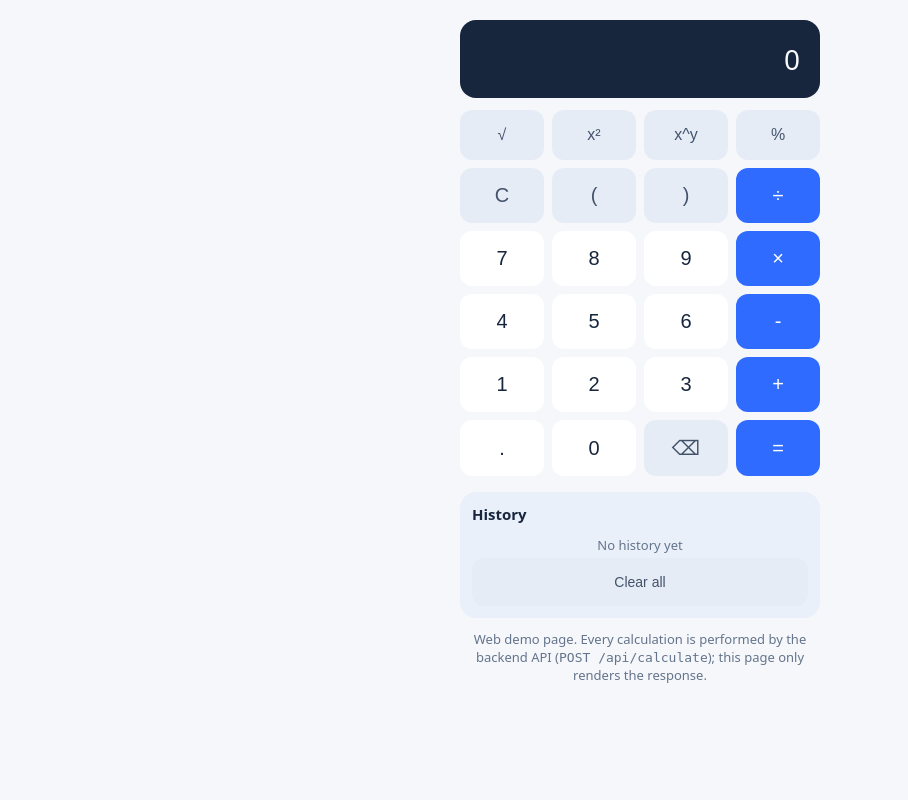
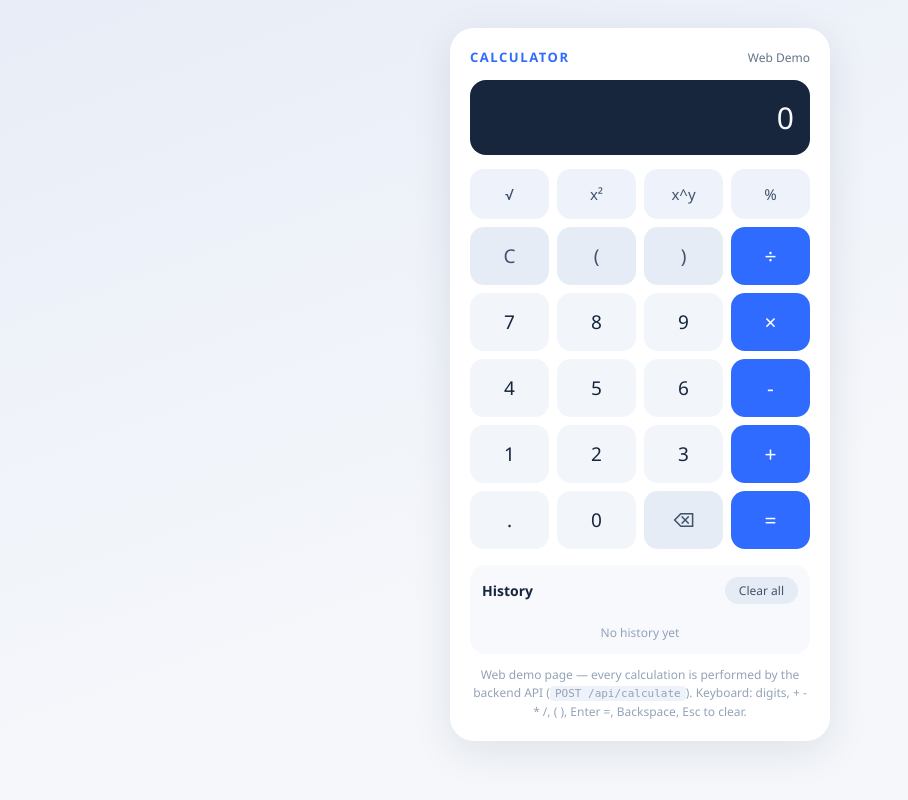
Before and after one commit to Nomkr/832401103-calculator-backend, a Flask app: page / in a window 1280 px wide. Shown: the whole page, without its empty margins (0-908 px from the left). Run offline with Flask 3, Linux system fonts and the light colour scheme; data that the repository does not hold is empty.

Commit message:
Polish web demo page design and add keyboard support

```diff
--- a/templates/index.html
+++ b/templates/index.html
@@ -7,74 +7,136 @@
 <style>
     * { box-sizing: border-box; }
     body {
-        font-family: system-ui, -apple-system, sans-serif;
-        background: #f5f7fb;
+        font-family: "Segoe UI", system-ui, -apple-system, sans-serif;
+        background: linear-gradient(160deg, #e8edf7 0%, #f5f7fb 60%);
+        min-height: 100vh;
         display: flex;
         justify-content: center;
-        padding: 20px;
+        align-items: flex-start;
+        padding: 28px 16px;
         margin: 0;
     }
-    .calc { width: 360px; max-width: 100%; }
+    .card {
+        width: 380px;
+        max-width: 100%;
+        background: #ffffff;
+        border-radius: 24px;
+        box-shadow: 0 10px 40px rgba(23, 38, 61, 0.10);
+        padding: 20px;
+    }
+    header {
+        display: flex;
+        justify-content: space-between;
+        align-items: center;
+        margin-bottom: 14px;
+    }
+    header .title {
+        font-size: 13px;
+        font-weight: 700;
+        letter-spacing: 0.12em;
+        color: #2f6bff;
+        text-transform: uppercase;
+    }
+    header .subtitle {
+        font-size: 12px;
+        color: #64748b;
+    }
     .display {
         background: #17263d;
         color: #f8fafc;
         border-radius: 16px;
-        padding: 20px;
-        font-size: 28px;
+        padding: 18px 16px;
+        font-size: 30px;
+        font-weight: 500;
         text-align: right;
-        min-height: 66px;
+        min-height: 72px;
         word-break: break-all;
-        margin-bottom: 12px;
+        line-height: 1.3;
+        display: flex;
+        align-items: flex-end;
+        justify-content: flex-end;
+        margin-bottom: 14px;
     }
-    .grid {
+    .keys {
         display: grid;
         grid-template-columns: repeat(4, 1fr);
         gap: 8px;
     }
     button {
         border: none;
-        border-radius: 12px;
-        padding: 16px 0;
-        font-size: 20px;
+        border-radius: 14px;
+        padding: 15px 0;
+        font-size: 19px;
+        font-family: inherit;
         cursor: pointer;
+        transition: transform 0.06s ease, filter 0.12s ease;
+        -webkit-tap-highlight-color: transparent;
     }
-    .digit { background: #fff; color: #17263d; }
+    button:hover { filter: brightness(0.96); }
+    button:active { transform: scale(0.94); }
+    .digit { background: #f2f5fa; color: #17263d; }
     .util { background: #e6ecf5; color: #42526b; }
-    .op { background: #2f6bff; color: #fff; }
-    .sci { background: #e6ecf5; color: #42526b; font-size: 16px; }
+    .op { background: #2f6bff; color: #fff; font-size: 21px; }
+    .sci { background: #eef2fa; color: #42526b; font-size: 15px; }
     .history {
         margin-top: 16px;
-        background: #eaf0fa;
+        background: #f7f9fd;
         border-radius: 16px;
         padding: 12px;
     }
-    .history h3 { margin: 0 0 8px; font-size: 15px; color: #17263d; }
+    .history-head {
+        display: flex;
+        justify-content: space-between;
+        align-items: center;
+        margin-bottom: 8px;
+    }
+    .history-head h3 { margin: 0; font-size: 14px; color: #17263d; }
+    .history-head button {
+        padding: 5px 14px;
+        font-size: 12px;
+        background: #e6ecf5;
+        color: #42526b;
+    }
+    .history-list { max-height: 210px; overflow-y: auto; }
     .row {
         display: flex;
         justify-content: space-between;
         align-items: center;
         gap: 8px;
         background: #fff;
-        border-radius: 10px;
+        border-radius: 12px;
         padding: 8px 12px;
         margin-bottom: 6px;
+        box-shadow: 0 1px 4px rgba(23, 38, 61, 0.05);
     }
     .row .expr { font-size: 14px; color: #17263d; word-break: break-all; }
-    .row .time { font-size: 12px; color: #64748b; margin-top: 2px; }
-    .row button { padding: 4px 12px; font-size: 13px; background: #e6ecf5; color: #42526b; }
-    .history .clear-btn { width: 100%; margin-top: 4px; background: #e6ecf5; color: #42526b; font-size: 14px; }
+    .row .time { font-size: 11px; color: #94a3b8; margin-top: 2px; }
+    .row button { padding: 4px 12px; font-size: 12px; background: #eef2fa; color: #64748b; }
     .hint {
-        color: #64748b;
-        font-size: 13px;
+        color: #94a3b8;
+        font-size: 12px;
         margin-top: 12px;
         text-align: center;
+        line-height: 1.5;
+    }
+    .hint code {
+        background: #eef2fa;
+        border-radius: 4px;
+        padding: 1px 5px;
+        font-size: 11px;
     }
 </style>
 </head>
 <body>
-<div class="calc">
+<div class="card">
+    <header>
+        <span class="title">Calculator</span>
+        <span class="subtitle">Web Demo</span>
+    </header>
+
     <div class="display" id="display">0</div>
-    <div class="grid">
+
+    <div class="keys">
         <button class="sci" onclick="append('√')">√</button>
         <button class="sci" onclick="append('²')">x²</button>
         <button class="sci" onclick="append('^')">x^y</button>
@@ -100,14 +162,19 @@
         <button class="util" onclick="backspace()">⌫</button>
         <button class="op" onclick="equals()">=</button>
     </div>
-    <div class="history" id="history">
-        <h3>History</h3>
-        <div id="history-list"></div>
-        <button class="clear-btn" onclick="clearHistory()">Clear all</button>
+
+    <div class="history">
+        <div class="history-head">
+            <h3>History</h3>
+            <button onclick="clearHistory()">Clear all</button>
+        </div>
+        <div class="history-list" id="history-list"></div>
     </div>
+
     <div class="hint">
-        Web demo page. Every calculation is performed by the backend API
-        (<code>POST /api/calculate</code>); this page only renders the response.
+        Web demo page — every calculation is performed by the backend API
+        (<code>POST /api/calculate</code>). Keyboard: digits, + - * /, ( ),
+        Enter =, Backspace, Esc to clear.
     </div>
 </div>
 <script>
@@ -140,10 +207,12 @@
 
     function equals() {
         if (!expr) return;
+        const sent = expr;
+        display.textContent = "…";
         fetch("/api/calculate", {
             method: "POST",
             headers: { "Content-Type": "application/json" },
-            body: JSON.stringify({ expression: expr })
+            body: JSON.stringify({ expression: sent })
         })
             .then(r => r.json())
             .then(j => {
@@ -195,6 +264,23 @@
         }
     }
 
+    document.addEventListener("keydown", e => {
+        const k = e.key;
+        if (k >= "0" && k <= "9") append(k);
+        else if (k === ".") append(".");
+        else if (k === "+") append("+");
+        else if (k === "-") append("-");
+        else if (k === "*") append("×");
+        else if (k === "/") { e.preventDefault(); append("÷"); }
+        else if (k === "(") append("(");
+        else if (k === ")") append(")");
+        else if (k === "%") append("%");
+        else if (k === "^") append("^");
+        else if (k === "Enter" || k === "=") { e.preventDefault(); equals(); }
+        else if (k === "Backspace") backspace();
+        else if (k === "Escape" || k.toLowerCase() === "c") clearAll();
+    });
+
     loadHistory();
 </script>
 </body>
```
